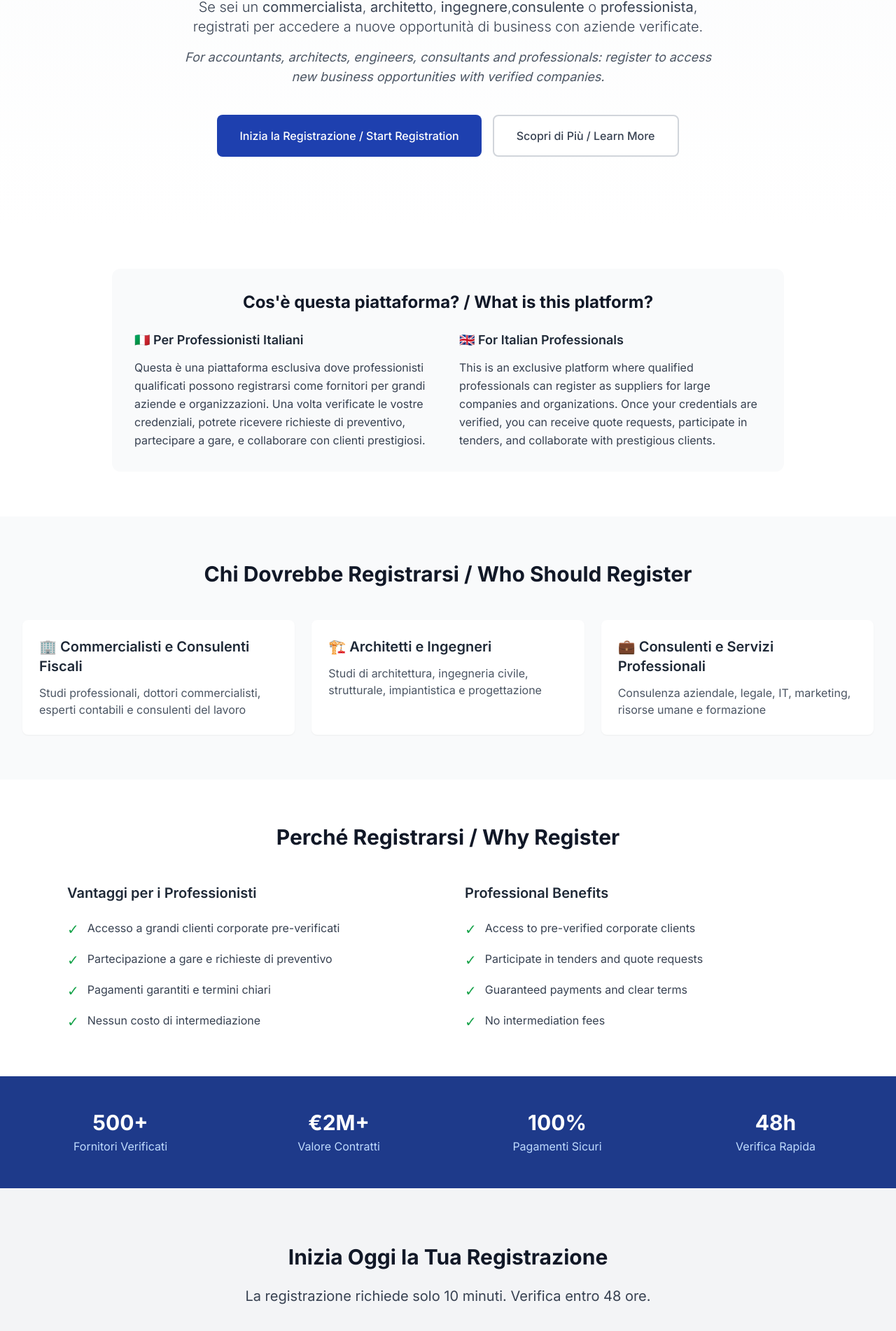
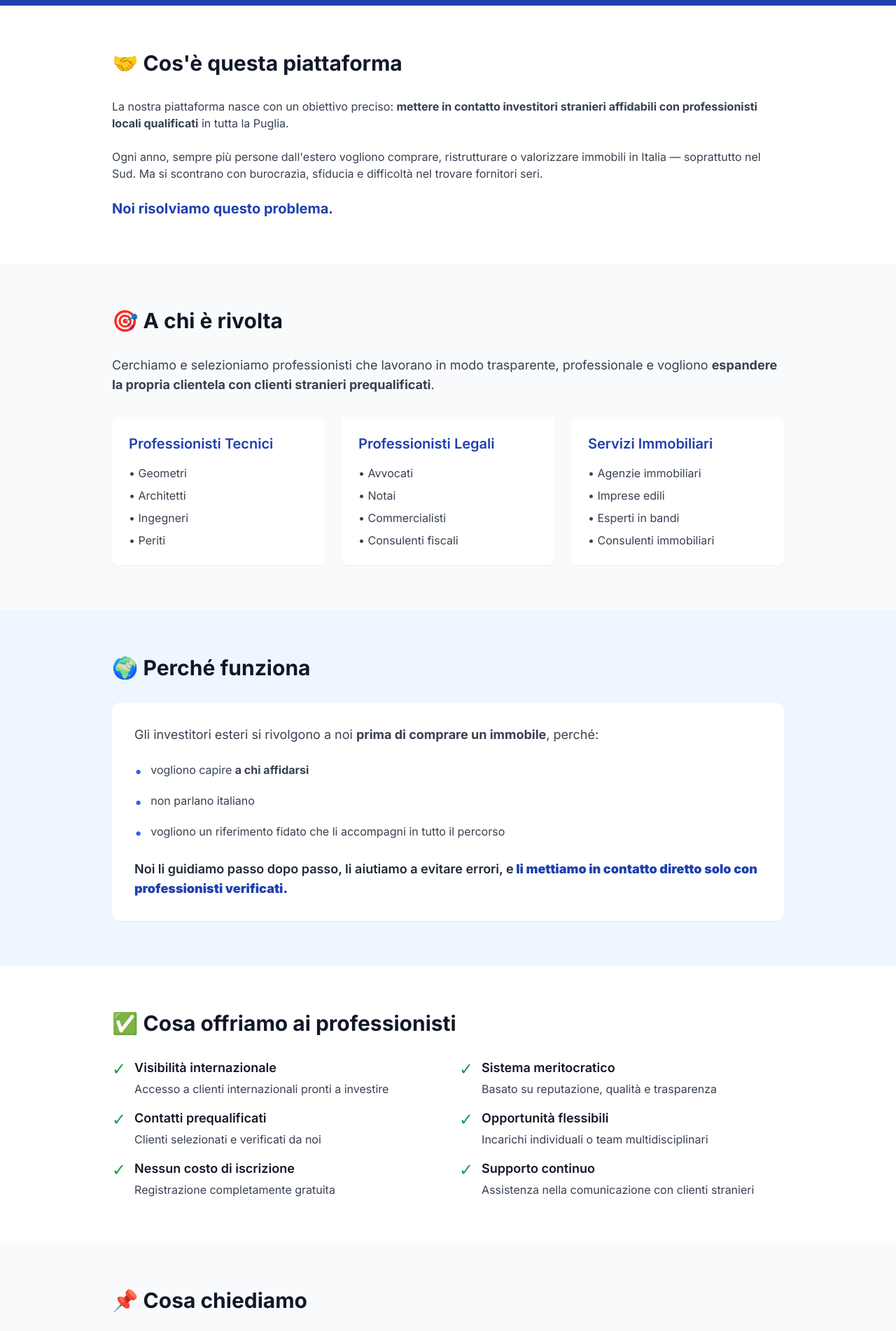
Before and after one commit to Geppix140269/PropertyProsDB, a Next.js app: page / in a window 1280 px wide. Shown: the part 493-2395 px from the top of the page at 70% size. Built offline with nearby package versions, Linux system fonts and the light colour scheme.

Commit message:
Update page.tsx

```diff
--- a/app/page.tsx
+++ b/app/page.tsx
@@ -2,216 +2,235 @@
 export default function HomePage() {
   return (
     <>
-      {/* Hero Section - More professional, less startup-y */}
-      <section className="relative overflow-hidden bg-gradient-to-b from-gray-50 to-white pt-20 pb-24">
-        <div className="max-w-7xl mx-auto px-4 sm:px-6 lg:px-8">
+      {/* Hero Section - Clear Value Proposition */}
+      <section className="relative bg-gradient-to-b from-blue-900 to-blue-800 text-white py-20">
+        <div className="max-w-6xl mx-auto px-4 sm:px-6 lg:px-8">
           <div className="text-center">
-            {/* Language Toggle */}
-            <div className="mb-8">
-              <span className="text-sm text-gray-600">🇮🇹 Italiano | 🇬🇧 English</span>
+            <h1 className="text-4xl md:text-5xl font-bold mb-6">
+              🔗 Un Ponte tra Professionisti Locali<br />
+              e Investitori Stranieri Seri
+            </h1>
+            <p className="text-xl md:text-2xl text-blue-100 max-w-4xl mx-auto mb-8">
+              Mettiamo in contatto investitori stranieri affidabili con professionisti
+              locali qualificati in tutta la Puglia
+            </p>
+            <button className="bg-white text-blue-900 px-8 py-4 rounded-lg font-bold text-lg hover:bg-gray-100 transition-all duration-200">
+              Candidati Ora
+            </button>
+          </div>
+        </div>
+      </section>
+
+      {/* What is this platform */}
+      <section className="py-16 bg-white">
+        <div className="max-w-5xl mx-auto px-4 sm:px-6 lg:px-8">
+          <h2 className="text-3xl font-bold text-gray-900 mb-8 flex items-center">
+            🤝 Cos&apos;è questa piattaforma
+          </h2>
+          <div className="prose prose-lg max-w-none text-gray-700">
+            <p className="mb-6">
+              La nostra piattaforma nasce con un obiettivo preciso: <strong>mettere in contatto
+              investitori stranieri affidabili con professionisti locali qualificati</strong> in
+              tutta la Puglia.
+            </p>
+            <p className="mb-6">
+              Ogni anno, sempre più persone dall&apos;estero vogliono comprare, ristrutturare o
+              valorizzare immobili in Italia — soprattutto nel Sud. Ma si scontrano con burocrazia,
+              sfiducia e difficoltà nel trovare fornitori seri.
+            </p>
+            <p className="text-xl font-bold text-blue-800">
+              Noi risolviamo questo problema.
+            </p>
+          </div>
+        </div>
+      </section>
+
+      {/* Who is this for */}
+      <section className="py-16 bg-gray-50">
+        <div className="max-w-5xl mx-auto px-4 sm:px-6 lg:px-8">
+          <h2 className="text-3xl font-bold text-gray-900 mb-8 flex items-center">
+            🎯 A chi è rivolta
+          </h2>
+          <p className="text-lg text-gray-700 mb-8">
+            Cerchiamo e selezioniamo professionisti che lavorano in modo trasparente,
+            professionale e vogliono <strong>espandere la propria clientela con clienti
+            stranieri prequalificati</strong>.
+          </p>
+
+          <div className="grid md:grid-cols-3 gap-6">
+            <div className="bg-white rounded-lg p-6 shadow-sm">
+              <h3 className="text-xl font-semibold mb-4 text-blue-800">Professionisti Tecnici</h3>
+              <ul className="space-y-2 text-gray-700">
+                <li>• Geometri</li>
+                <li>• Architetti</li>
+                <li>• Ingegneri</li>
+                <li>• Periti</li>
+              </ul>
             </div>
 
-            {/* Clear Value Proposition */}
-            <div className="mb-12 p-6 bg-blue-50 rounded-lg max-w-3xl mx-auto">
-              <p className="text-lg text-blue-900 font-medium">
-                Piattaforma di Registrazione Fornitori Qualificati
-              </p>
-              <p className="text-md text-blue-800 mt-2">
-                Qualified Supplier Registration Platform
-              </p>
+            <div className="bg-white rounded-lg p-6 shadow-sm">
+              <h3 className="text-xl font-semibold mb-4 text-blue-800">Professionisti Legali</h3>
+              <ul className="space-y-2 text-gray-700">
+                <li>• Avvocati</li>
+                <li>• Notai</li>
+                <li>• Commercialisti</li>
+                <li>• Consulenti fiscali</li>
+              </ul>
             </div>
 
-            <h1 className="text-4xl md:text-5xl font-serif text-gray-900 mb-8">
-              <span className="block">Diventa Fornitore Accreditato</span>
-              <span className="block text-3xl md:text-4xl text-gray-700 mt-3">
-                per Aziende Leader in Italia
-              </span>
-            </h1>
-
-            <p className="text-xl text-gray-700 mb-4 max-w-3xl mx-auto font-light">
-              Se sei un <strong>commercialista</strong>, <strong>architetto</strong>, <strong>ingegnere</strong>,
-              <strong>consulente</strong> o <strong>professionista</strong>, registrati per accedere a nuove opportunità
-              di business con aziende verificate.
-            </p>
-
-            <p className="text-lg text-gray-600 mb-10 max-w-3xl mx-auto italic">
-              For accountants, architects, engineers, consultants and professionals:
-              register to access new business opportunities with verified companies.
-            </p>
-
-            <div className="flex flex-col sm:flex-row gap-4 justify-center">
-              <button className="bg-blue-800 text-white px-8 py-4 rounded-lg font-medium hover:bg-blue-900 transition-all duration-200">
-                Inizia la Registrazione / Start Registration
-              </button>
-              <button className="bg-white text-gray-700 px-8 py-4 rounded-lg font-medium border-2 border-gray-300 hover:border-gray-400 transition-all duration-200">
-                Scopri di Più / Learn More
-              </button>
+            <div className="bg-white rounded-lg p-6 shadow-sm">
+              <h3 className="text-xl font-semibold mb-4 text-blue-800">Servizi Immobiliari</h3>
+              <ul className="space-y-2 text-gray-700">
+                <li>• Agenzie immobiliari</li>
+                <li>• Imprese edili</li>
+                <li>• Esperti in bandi</li>
+                <li>• Consulenti immobiliari</li>
+              </ul>
             </div>
           </div>
         </div>
       </section>
 
-      {/* What This Is - Clear Explanation */}
+      {/* Why it works */}
+      <section className="py-16 bg-blue-50">
+        <div className="max-w-5xl mx-auto px-4 sm:px-6 lg:px-8">
+          <h2 className="text-3xl font-bold text-gray-900 mb-8 flex items-center">
+            🌍 Perché funziona
+          </h2>
+          <div className="bg-white rounded-xl p-8 shadow-sm">
+            <p className="text-lg text-gray-700 mb-6">
+              Gli investitori esteri si rivolgono a noi <strong>prima di comprare un immobile</strong>, perché:
+            </p>
+            <ul className="space-y-4 mb-6">
+              <li className="flex items-start">
+                <span className="text-blue-600 mr-3 text-xl">•</span>
+                <span className="text-gray-700">vogliono capire <strong>a chi affidarsi</strong></span>
+              </li>
+              <li className="flex items-start">
+                <span className="text-blue-600 mr-3 text-xl">•</span>
+                <span className="text-gray-700">non parlano italiano</span>
+              </li>
+              <li className="flex items-start">
+                <span className="text-blue-600 mr-3 text-xl">•</span>
+                <span className="text-gray-700">vogliono un riferimento fidato che li accompagni in tutto il percorso</span>
+              </li>
+            </ul>
+            <p className="text-lg text-gray-800 font-semibold">
+              Noi li guidiamo passo dopo passo, li aiutiamo a evitare errori, e
+              <strong className="text-blue-800"> li mettiamo in contatto diretto solo con professionisti verificati.</strong>
+            </p>
+          </div>
+        </div>
+      </section>
+
+      {/* What we offer */}
       <section className="py-16 bg-white">
         <div className="max-w-5xl mx-auto px-4 sm:px-6 lg:px-8">
-          <div className="bg-gray-50 rounded-xl p-8">
-            <h2 className="text-2xl font-bold text-gray-900 mb-6 text-center">
-              Cos&apos;è questa piattaforma? / What is this platform?
+          <h2 className="text-3xl font-bold text-gray-900 mb-8 flex items-center">
+            ✅ Cosa offriamo ai professionisti
           </h2>
+
           <div className="grid md:grid-cols-2 gap-8">
+            <div className="space-y-4">
+              <div className="flex items-start">
+                <span className="text-green-600 mr-3 text-2xl">✓</span>
                 <div>
-                <h3 className="font-semibold text-lg mb-3 text-gray-800">🇮🇹 Per Professionisti Italiani</h3>
-                <p className="text-gray-700 leading-relaxed">
-                  Questa è una piattaforma esclusiva dove professionisti qualificati possono registrarsi
-                  come fornitori per grandi aziende e organizzazioni. Una volta verificate le vostre
-                  credenziali, potrete ricevere richieste di preventivo, partecipare a gare, e
-                  collaborare con clienti prestigiosi.
-                </p>
+                  <h3 className="font-semibold text-lg mb-1">Visibilità internazionale</h3>
+                  <p className="text-gray-700">Accesso a clienti internazionali pronti a investire</p>
                 </div>
+              </div>
+
+              <div className="flex items-start">
+                <span className="text-green-600 mr-3 text-2xl">✓</span>
                 <div>
-                <h3 className="font-semibold text-lg mb-3 text-gray-800">🇬🇧 For Italian Professionals</h3>
-                <p className="text-gray-700 leading-relaxed">
-                  This is an exclusive platform where qualified professionals can register as suppliers
-                  for large companies and organizations. Once your credentials are verified, you can
-                  receive quote requests, participate in tenders, and collaborate with prestigious clients.
-                </p>
+                  <h3 className="font-semibold text-lg mb-1">Contatti prequalificati</h3>
+                  <p className="text-gray-700">Clienti selezionati e verificati da noi</p>
+                </div>
+              </div>
+
+              <div className="flex items-start">
+                <span className="text-green-600 mr-3 text-2xl">✓</span>
+                <div>
+                  <h3 className="font-semibold text-lg mb-1">Nessun costo di iscrizione</h3>
+                  <p className="text-gray-700">Registrazione completamente gratuita</p>
+                </div>
+              </div>
+            </div>
+
+            <div className="space-y-4">
+              <div className="flex items-start">
+                <span className="text-green-600 mr-3 text-2xl">✓</span>
+                <div>
+                  <h3 className="font-semibold text-lg mb-1">Sistema meritocratico</h3>
+                  <p className="text-gray-700">Basato su reputazione, qualità e trasparenza</p>
+                </div>
+              </div>
+
+              <div className="flex items-start">
+                <span className="text-green-600 mr-3 text-2xl">✓</span>
+                <div>
+                  <h3 className="font-semibold text-lg mb-1">Opportunità flessibili</h3>
+                  <p className="text-gray-700">Incarichi individuali o team multidisciplinari</p>
+                </div>
+              </div>
+
+              <div className="flex items-start">
+                <span className="text-green-600 mr-3 text-2xl">✓</span>
+                <div>
+                  <h3 className="font-semibold text-lg mb-1">Supporto continuo</h3>
+                  <p className="text-gray-700">Assistenza nella comunicazione con clienti stranieri</p>
+                </div>
               </div>
             </div>
           </div>
         </div>
       </section>
 
-      {/* Who Should Register */}
+      {/* What we ask */}
       <section className="py-16 bg-gray-50">
-        <div className="max-w-7xl mx-auto px-4 sm:px-6 lg:px-8">
-          <h2 className="text-3xl font-bold text-gray-900 mb-12 text-center">
-            Chi Dovrebbe Registrarsi / Who Should Register
+        <div className="max-w-5xl mx-auto px-4 sm:px-6 lg:px-8">
+          <h2 className="text-3xl font-bold text-gray-900 mb-8 flex items-center">
+            📌 Cosa chiediamo
           </h2>
 
-          <div className="grid md:grid-cols-3 gap-6">
-            <div className="bg-white rounded-lg p-6 shadow-sm">
-              <h3 className="text-xl font-semibold mb-3 text-gray-800">
-                🏢 Commercialisti e Consulenti Fiscali
-              </h3>
-              <p className="text-gray-600">
-                Studi professionali, dottori commercialisti, esperti contabili e consulenti del lavoro
-              </p>
-            </div>
-
-            <div className="bg-white rounded-lg p-6 shadow-sm">
-              <h3 className="text-xl font-semibold mb-3 text-gray-800">
-                🏗️ Architetti e Ingegneri
-              </h3>
-              <p className="text-gray-600">
-                Studi di architettura, ingegneria civile, strutturale, impiantistica e progettazione
-              </p>
-            </div>
-
-            <div className="bg-white rounded-lg p-6 shadow-sm">
-              <h3 className="text-xl font-semibold mb-3 text-gray-800">
-                💼 Consulenti e Servizi Professionali
-              </h3>
-              <p className="text-gray-600">
-                Consulenza aziendale, legale, IT, marketing, risorse umane e formazione
-              </p>
-            </div>
-          </div>
-        </div>
-      </section>
-
-      {/* Benefits - Why Register */}
-      <section className="py-16 bg-white">
-        <div className="max-w-6xl mx-auto px-4 sm:px-6 lg:px-8">
-          <h2 className="text-3xl font-bold text-gray-900 mb-12 text-center">
-            Perché Registrarsi / Why Register
-          </h2>
-
-          <div className="grid md:grid-cols-2 gap-12">
-            <div>
-              <h3 className="text-xl font-semibold mb-6 text-gray-800">Vantaggi per i Professionisti</h3>
+          <div className="bg-white rounded-xl p-8 shadow-sm">
             <ul className="space-y-4">
-                <li className="flex items-start">
-                  <span className="text-green-600 mr-3 text-xl">✓</span>
-                  <span className="text-gray-700">Accesso a grandi clienti corporate pre-verificati</span>
+              <li className="flex items-center">
+                <span className="text-blue-600 mr-3 text-xl">•</span>
+                <span className="text-gray-700 text-lg">Serietà e disponibilità</span>
               </li>
-                <li className="flex items-start">
-                  <span className="text-green-600 mr-3 text-xl">✓</span>
-                  <span className="text-gray-700">Partecipazione a gare e richieste di preventivo</span>
+              <li className="flex items-center">
+                <span className="text-blue-600 mr-3 text-xl">•</span>
+                <span className="text-gray-700 text-lg">Una breve presentazione professionale</span>
               </li>
-                <li className="flex items-start">
-                  <span className="text-green-600 mr-3 text-xl">✓</span>
-                  <span className="text-gray-700">Pagamenti garantiti e termini chiari</span>
+              <li className="flex items-center">
+                <span className="text-blue-600 mr-3 text-xl">•</span>
+                <span className="text-gray-700 text-lg">Eventuali referenze o lavori svolti</span>
               </li>
-                <li className="flex items-start">
-                  <span className="text-green-600 mr-3 text-xl">✓</span>
-                  <span className="text-gray-700">Nessun costo di intermediazione</span>
+              <li className="flex items-center">
+                <span className="text-blue-600 mr-3 text-xl">•</span>
+                <span className="text-gray-700 text-lg">Rispetto delle tempistiche e della comunicazione</span>
               </li>
             </ul>
-            </div>
-
-            <div>
-              <h3 className="text-xl font-semibold mb-6 text-gray-800">Professional Benefits</h3>
-              <ul className="space-y-4">
-                <li className="flex items-start">
-                  <span className="text-green-600 mr-3 text-xl">✓</span>
-                  <span className="text-gray-700">Access to pre-verified corporate clients</span>
-                </li>
-                <li className="flex items-start">
-                  <span className="text-green-600 mr-3 text-xl">✓</span>
-                  <span className="text-gray-700">Participate in tenders and quote requests</span>
-                </li>
-                <li className="flex items-start">
-                  <span className="text-green-600 mr-3 text-xl">✓</span>
-                  <span className="text-gray-700">Guaranteed payments and clear terms</span>
-                </li>
-                <li className="flex items-start">
-                  <span className="text-green-600 mr-3 text-xl">✓</span>
-                  <span className="text-gray-700">No intermediation fees</span>
-                </li>
-              </ul>
-            </div>
-          </div>
-        </div>
-      </section>
-
-      {/* Trust Section */}
-      <section className="py-12 bg-blue-900 text-white">
-        <div className="max-w-7xl mx-auto px-4 sm:px-6 lg:px-8">
-          <div className="grid grid-cols-2 md:grid-cols-4 gap-8 text-center">
-            <div>
-              <div className="text-3xl font-bold">500+</div>
-              <div className="text-blue-200 mt-1">Fornitori Verificati</div>
-            </div>
-            <div>
-              <div className="text-3xl font-bold">€2M+</div>
-              <div className="text-blue-200 mt-1">Valore Contratti</div>
-            </div>
-            <div>
-              <div className="text-3xl font-bold">100%</div>
-              <div className="text-blue-200 mt-1">Pagamenti Sicuri</div>
-            </div>
-            <div>
-              <div className="text-3xl font-bold">48h</div>
-              <div className="text-blue-200 mt-1">Verifica Rapida</div>
-            </div>
           </div>
         </div>
       </section>
 
       {/* CTA Section */}
-      <section className="py-20 bg-gray-100">
+      <section className="py-20 bg-blue-900 text-white">
         <div className="max-w-4xl mx-auto px-4 sm:px-6 lg:px-8 text-center">
-          <h2 className="text-3xl font-bold mb-6 text-gray-900">
-            Inizia Oggi la Tua Registrazione
+          <h2 className="text-3xl font-bold mb-6">
+            📬 Vuoi far parte della rete?
           </h2>
-          <p className="text-xl mb-8 text-gray-700">
-            La registrazione richiede solo 10 minuti. Verifica entro 48 ore.
+          <p className="text-xl mb-8 text-blue-100">
+            Se credi nel tuo lavoro, nella qualità del tuo servizio e vuoi lavorare con
+            clienti stranieri che apprezzano la professionalità, allora sei nel posto giusto.
           </p>
-          <p className="text-lg mb-10 text-gray-600 italic">
-            Registration takes only 10 minutes. Verification within 48 hours.
+          <p className="text-2xl font-bold mb-10">
+            Candidati oggi stesso e inizia a far parte della nostra rete di fiducia.
           </p>
-          <button className="bg-blue-800 text-white px-10 py-4 rounded-lg font-semibold hover:bg-blue-900 transition-all duration-200 text-lg">
-            Registrati Ora / Register Now
+          <button className="bg-white text-blue-900 px-10 py-4 rounded-lg font-bold text-lg hover:bg-gray-100 transition-all duration-200">
+            📎 Compila il Modulo di Iscrizione
           </button>
         </div>
       </section>
```
Lines whose indentation alone changed are shown as unchanged.
